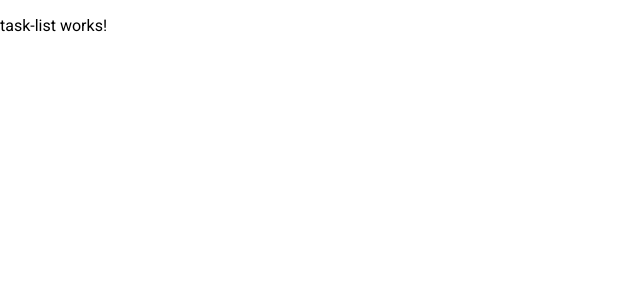
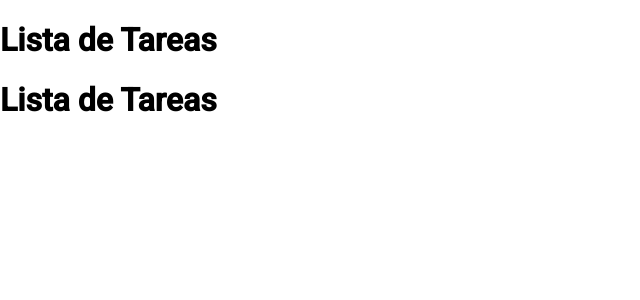
Before and after one commit to AngelMontesR/task-app, an Angular app: page / in a window 1280 px wide. Shown: the top 300 px of the page, without its empty margins (0-640 px from the left). Built offline with nearby package versions, Linux system fonts and the light colour scheme.

Commit message:
feat: actualizar componentes de tareas y mejorar la estructura de la aplicación

```diff
--- a/src/app/app.component.html
+++ b/src/app/app.component.html
@@ -1 +1,4 @@
-<router-outlet />
+<div class="container">
+  <h1>Lista de Tareas</h1>
+  <app-task-list></app-task-list>
+</div>
--- a/src/app/app.component.ts
+++ b/src/app/app.component.ts
@@ -1,9 +1,10 @@
 import { Component } from '@angular/core';
 import { RouterOutlet } from '@angular/router';
+import { TaskListComponent } from './task/task-list/task-list.component';
 
 @Component({
   selector: 'app-root',
-  imports: [RouterOutlet],
+  imports: [TaskListComponent],
   templateUrl: './app.component.html',
   styleUrl: './app.component.css'
 })
--- a/src/app/app.routes.ts
+++ b/src/app/app.routes.ts
@@ -1,6 +1,5 @@
 import { Routes } from '@angular/router';
-import { TaskListComponent } from './task/task-list/task-list.component';
 
 export const routes: Routes = [
-  { path: '', component: TaskListComponent },
+
 ];
--- a/src/app/task/task-form/task-form.component.ts
+++ b/src/app/task/task-form/task-form.component.ts
@@ -1,9 +1,8 @@
 import { Component } from '@angular/core';
-import { AngularMaterialModule } from '../../shared/angular-material/angular-material.module';
 
 @Component({
   selector: 'app-task-form',
-  imports: [AngularMaterialModule],
+  imports: [],
   templateUrl: './task-form.component.html',
   styleUrl: './task-form.component.css'
 })
--- a/src/app/task/task-item/task-item.component.ts
+++ b/src/app/task/task-item/task-item.component.ts
@@ -1,9 +1,8 @@
 import { Component } from '@angular/core';
-import { AngularMaterialModule } from '../../shared/angular-material/angular-material.module';
 
 @Component({
   selector: 'app-task-item',
-  imports: [AngularMaterialModule],
+  imports: [],
   templateUrl: './task-item.component.html',
   styleUrl: './task-item.component.css'
 })
--- a/src/app/task/task-list/task-list.component.html
+++ b/src/app/task/task-list/task-list.component.html
@@ -1 +1,7 @@
-<p>task-list works!</p>
+<div class="container">
+  <h1>Lista de Tareas</h1>
+  <div class="bg-amber-600">
+
+  </div>
+
+</div>
--- a/src/app/task/task-list/task-list.component.ts
+++ b/src/app/task/task-list/task-list.component.ts
@@ -1,9 +1,9 @@
 import { Component } from '@angular/core';
-import { AngularMaterialModule } from '../../shared/angular-material/angular-material.module';
+import { SharedModule } from '../../shared/angular-material/angular-material.module';
 
 @Component({
   selector: 'app-task-list',
-  imports: [AngularMaterialModule],
+  imports: [SharedModule],
   templateUrl: './task-list.component.html',
   styleUrl: './task-list.component.css'
 })
```
Also changed, not shown: src/app/shared/angular-material/angular-material.module.ts (+18 -3 lines).
